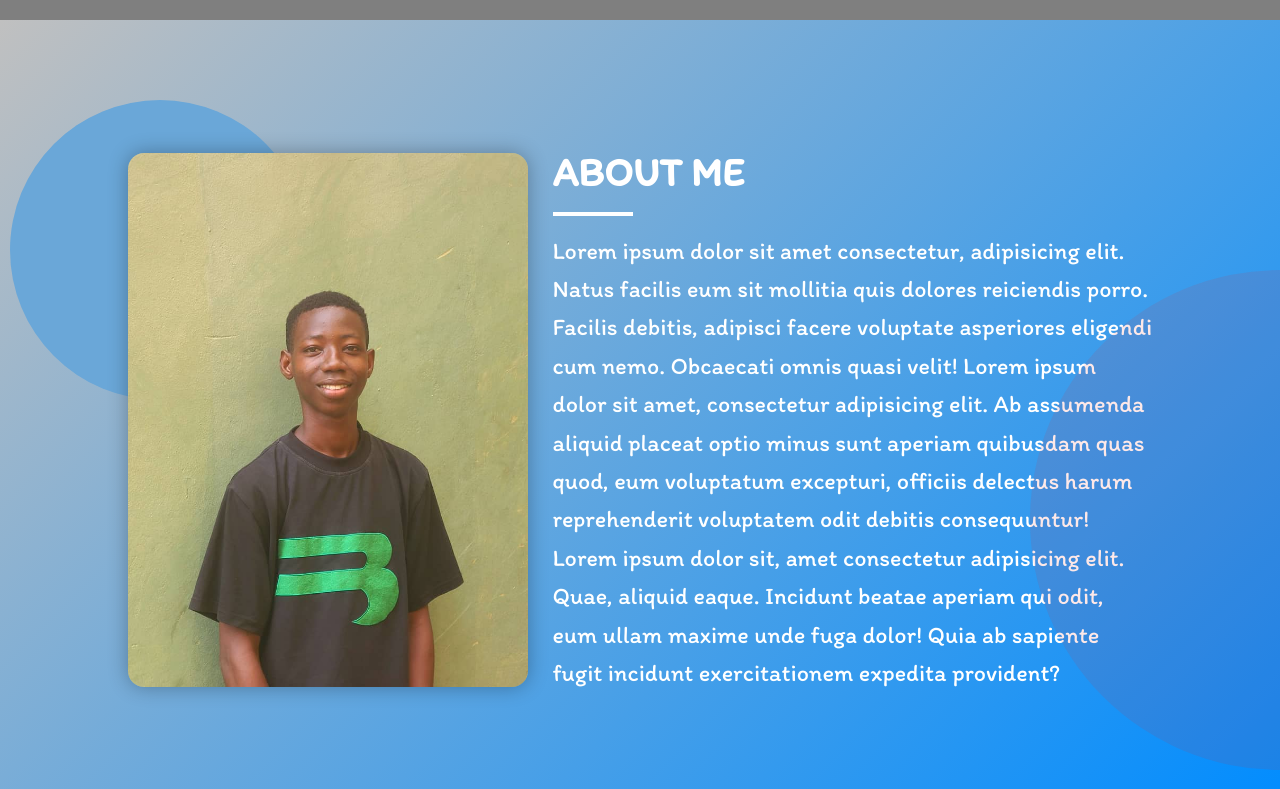
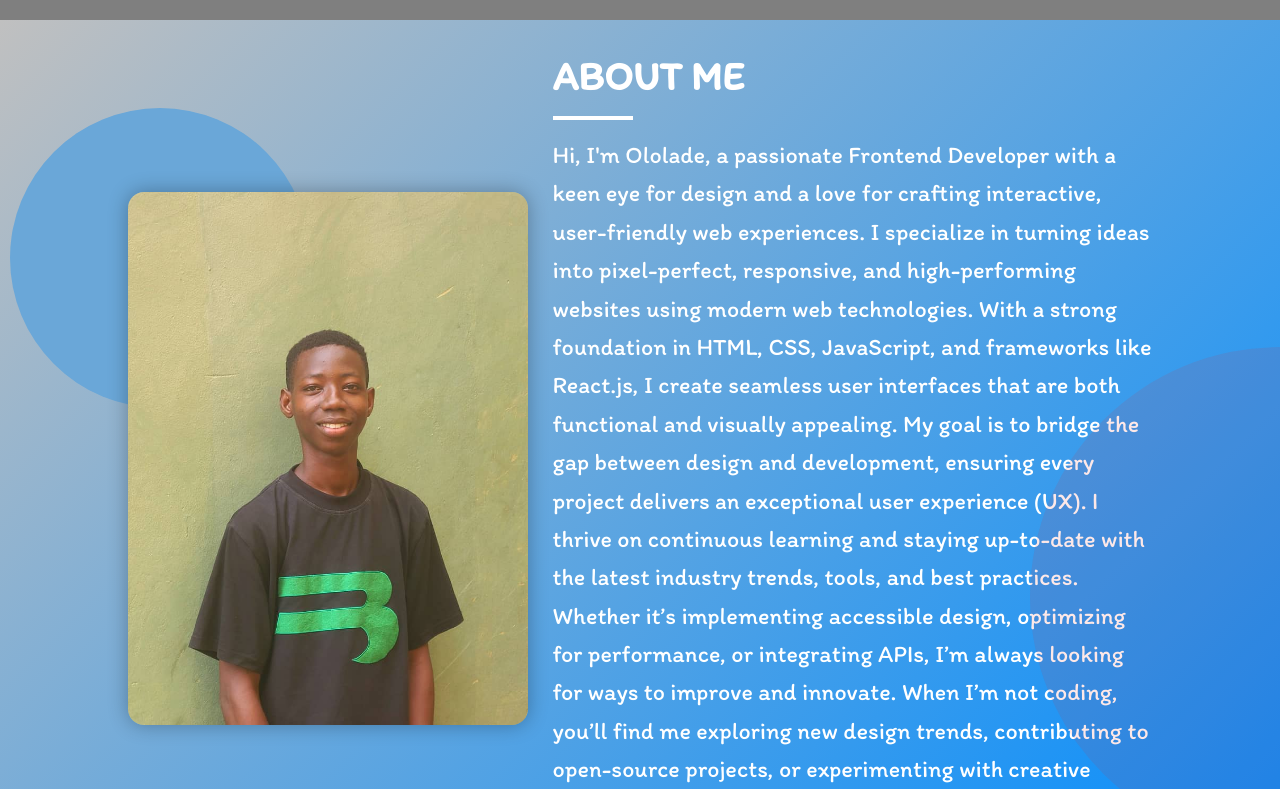
Before and after one commit to lade-code/portfolio1, a plain HTML site: page index.html in a window 1280 px wide. Shown: the part 780-1569 px from the top of the page. Drawn offline with Linux system fonts and the light colour scheme; files whose address does not match are found by name; a web font is replaced by a local one.

Commit message:
Update index.html

```diff
--- a/index.html
+++ b/index.html
@@ -69,9 +69,13 @@
       <div class="about-content">
         <h3>ABOUT ME</h3>
         <div class="underline"></div>
-        <p>Lorem ipsum dolor sit amet consectetur, adipisicing elit. Natus facilis eum sit mollitia quis dolores reiciendis porro. Facilis debitis, adipisci facere voluptate asperiores eligendi cum nemo. Obcaecati omnis quasi velit!
-        Lorem ipsum dolor sit amet, consectetur adipisicing elit. Ab assumenda aliquid placeat optio minus sunt aperiam quibusdam quas quod, eum voluptatum excepturi, officiis delectus harum reprehenderit voluptatem odit debitis consequuntur!
-        Lorem ipsum dolor sit, amet consectetur adipisicing elit. Quae, aliquid eaque. Incidunt beatae aperiam qui odit, eum ullam maxime unde fuga dolor! Quia ab sapiente fugit incidunt exercitationem expedita provident?
+        <p>Hi, I'm Ololade, a passionate Frontend Developer with a keen eye for design and a love for crafting interactive, user-friendly web experiences. I specialize in turning ideas into pixel-perfect, responsive, and high-performing websites using modern web technologies.
+With a strong foundation in HTML, CSS, JavaScript, and frameworks like React.js, I create seamless user interfaces that are both functional and visually appealing. My goal is to bridge the gap between design and development, ensuring every project delivers an exceptional user experience (UX).
+I thrive on continuous learning and staying up-to-date with the latest industry trends, tools, and best practices. Whether it’s implementing accessible design, optimizing for performance, or integrating APIs, I’m always looking for ways to improve and innovate.
+When I’m not coding, you’ll find me exploring new design trends, contributing to open-source projects, or experimenting with creative front-end solutions.
+🚀 Let’s build something amazing together!
+
+
         </p>
       </div>
       </div>
```
